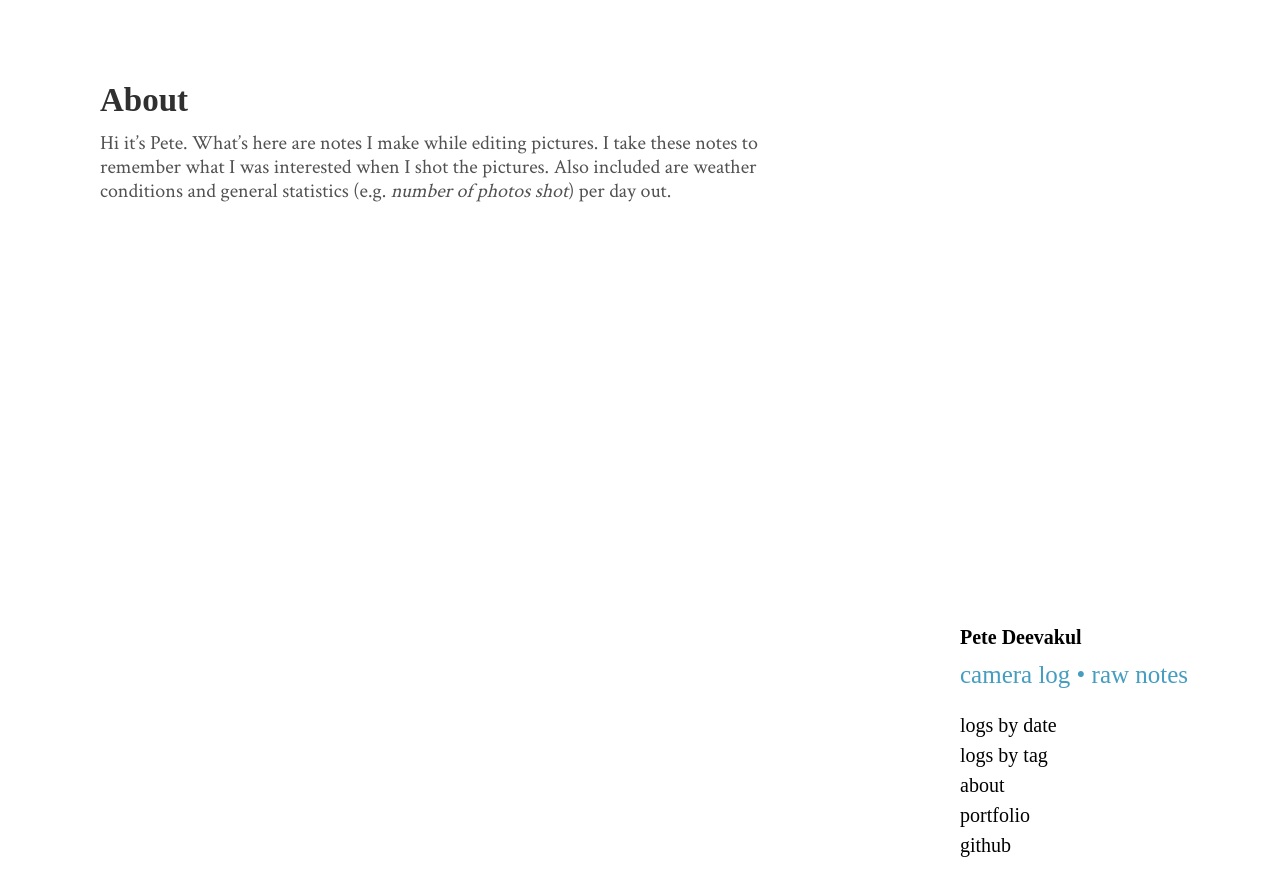
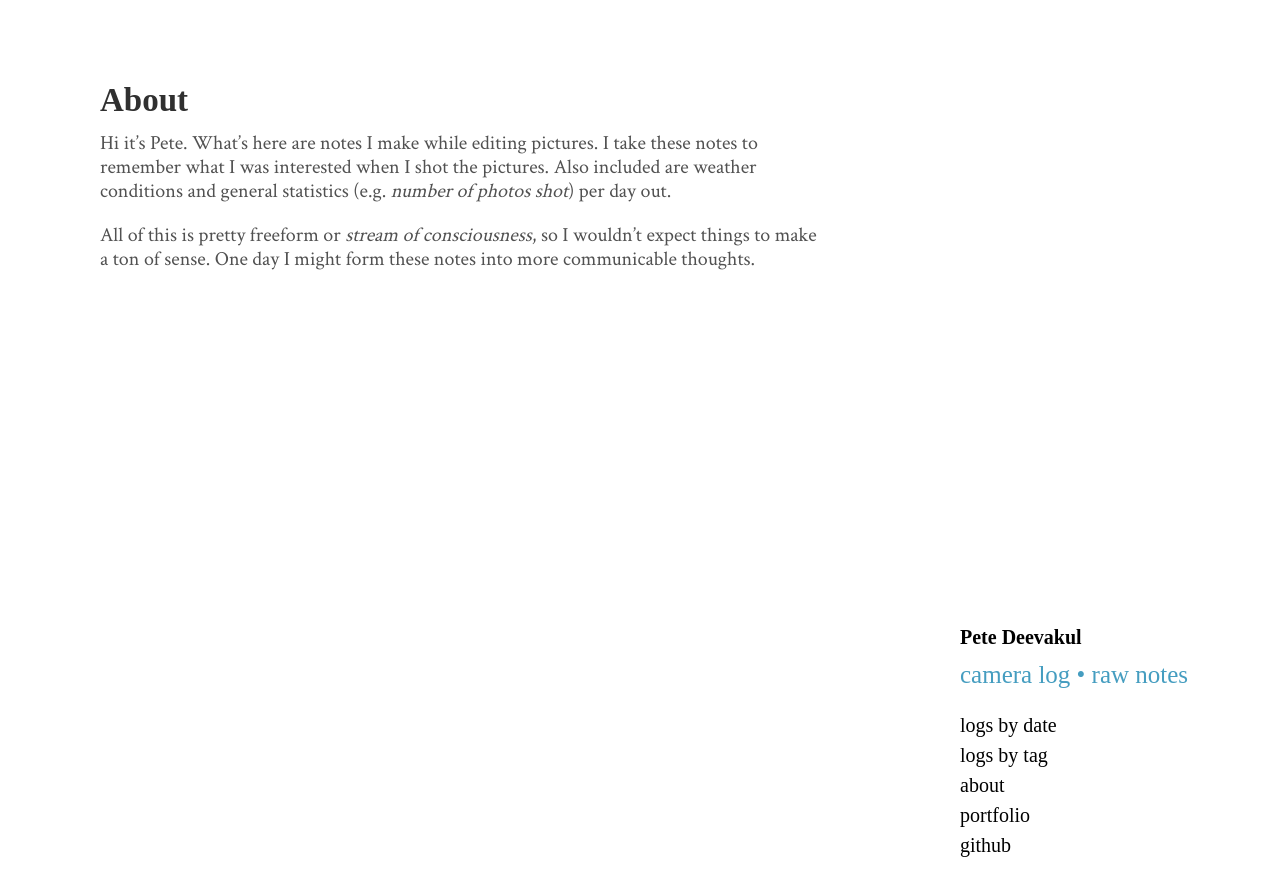
Before and after one commit to universe-7/camera-log, a Jekyll site: the page built from about.md, in a window 1280 px wide. Shown: the top 896 px of the page. Built offline with Jekyll 4.4.1, drawn with Linux system fonts in a browser that asks for light colours; some web fonts are replaced.

Commit message:
update description

```diff
--- a/about.md
+++ b/about.md
@@ -4,3 +4,5 @@ title: About
 ---
 
 Hi it's Pete. What's here are notes I make while editing pictures. I take these notes to remember what I was interested when I shot the pictures. Also included are weather conditions and general statistics (e.g. _number of photos shot_) per day out.
+
+All of this is pretty freeform or _stream of consciousness_, so I wouldn't expect things to make a ton of sense. One day I might form these notes into more communicable thoughts.
```
